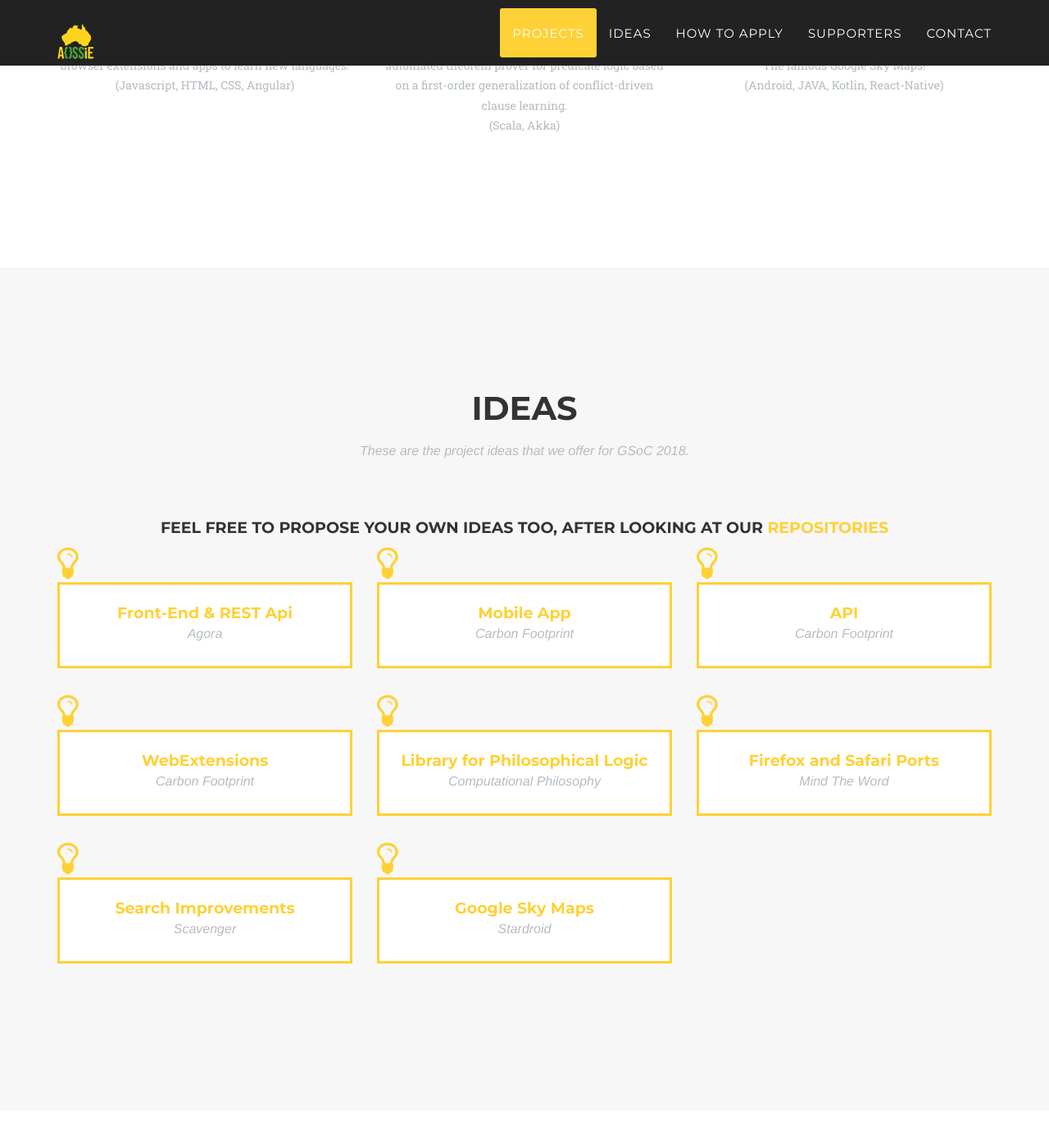
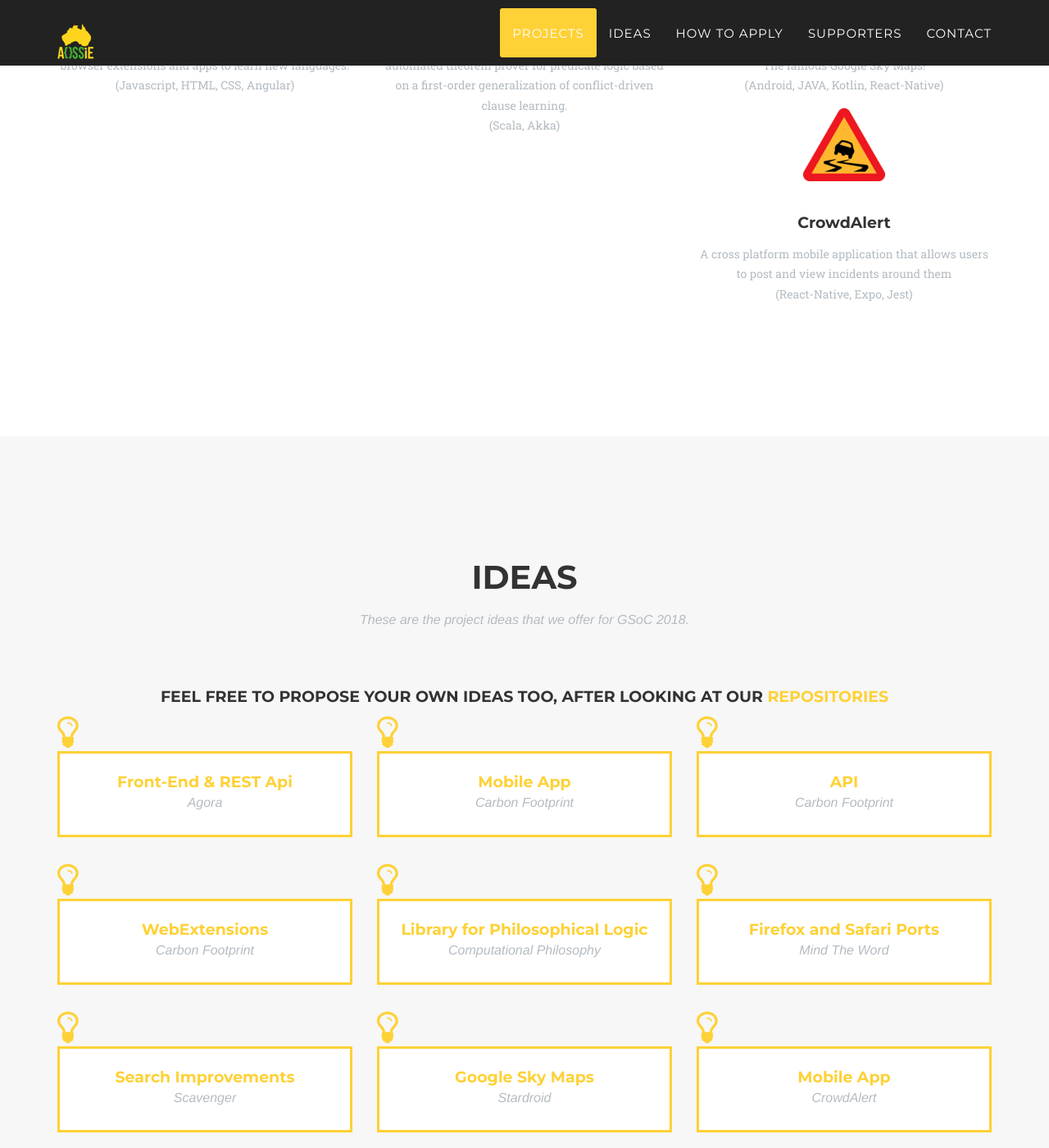
Before and after one commit to DimuthuKasunWP/aossie.gitlab.io, a Jekyll site: the page built from index.html, in a window 1280 px wide and 1400 px high, scrolled down 1533 px. Shown: the whole window at 82% size. Built offline with Jekyll 4.4.1, drawn with Linux system fonts in a browser that asks for light colours; some web fonts are replaced.

Commit message:
Adding CrowdAlert

```diff
--- a/_config.yml
+++ b/_config.yml
@@ -84,6 +84,10 @@ ideas:
   title: Google Sky Maps
   id: 8
   description: stardroid.md
+- project: CrowdAlert
+  title: Mobile App
+  id: 9
+  description: crowd-alert.md
 
 
 # Social networks usernames (many more available: google-plus, flickr, dribbble, pinterest, instagram, tumblr, linkedin, etc.)
--- /dev/null
+++ b/_includes/ideas/crowd-alert.md
@@ -0,0 +1,28 @@
+## CrowdAlert
+
+### Idea: Mobile App
+
+#### Description
+
+CrowdAlert is a cross platform mobile application that allows users to post and view incidents around them.
+
+In 2017, we had a GSoC student who worked on this mobile application. Check [this](https://gitlab.com/aossie/CrowdAlert/blob/master/doc/GSOC/2017/siddartha.md) to know about Goals achieved by him, Challenges and Future scope.
+
+This mobile app still needs further improvements and new features. There is an [ongoing repository](https://gitlab.com/aossie/CrowdAlert) which holds the code and issues on how to achieve this goal. Please consider the challenges and possible solutions discussed there when preparing your proposal.
+
+In repository, some issues are labeled as GSoC-Tasks. Try to solve those issues and showcase your skills to us.
+
+#### Requirements
+
+For this project, we are looking for a student with:
+
+- excellent knowledge of React Native.
+
+- experience of building mobile apps using Expo.
+
+- hands-on experience in testing using Jest.
+
+
+#### Mentors
+
+Anuj Gupta, Bruno Woltzenlogel Paleo, Siddartha Sekhar Padhi
--- a/_includes/projects.html
+++ b/_includes/projects.html
@@ -74,6 +74,16 @@
                     <p class="text-muted">The famous Google Sky Maps!<br>
                         (Android, JAVA, Kotlin, React-Native)</p>
                 </div>
+                <div class="col-md-4">
+                    <span class="fa-stack fa-4x">
+                          <a href="https://gitlab.com/aossie/CrowdAlert">
+                            <img src="img/project-logos/crowd_alert_temp.png" class="img-responsive img-centered" alt="">
+                        </a>
+                    </span>
+                    <h4 class="service-heading">CrowdAlert</h4>
+                    <p class="text-muted">A cross platform mobile application that allows users to post and view incidents around them<br>
+                        (React-Native, Expo, Jest)</p>
+                </div>
             </div>
         </div>
     </section>
```
Also changed, not shown: img/project-logos/crowd_alert_temp.png (added).
